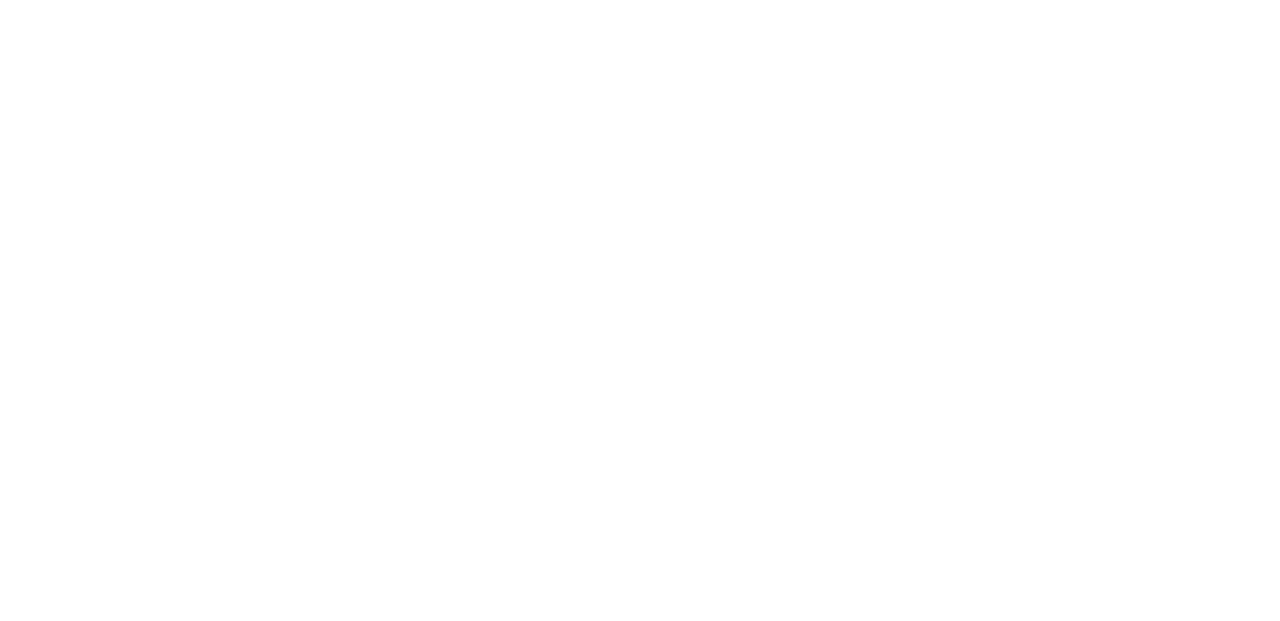
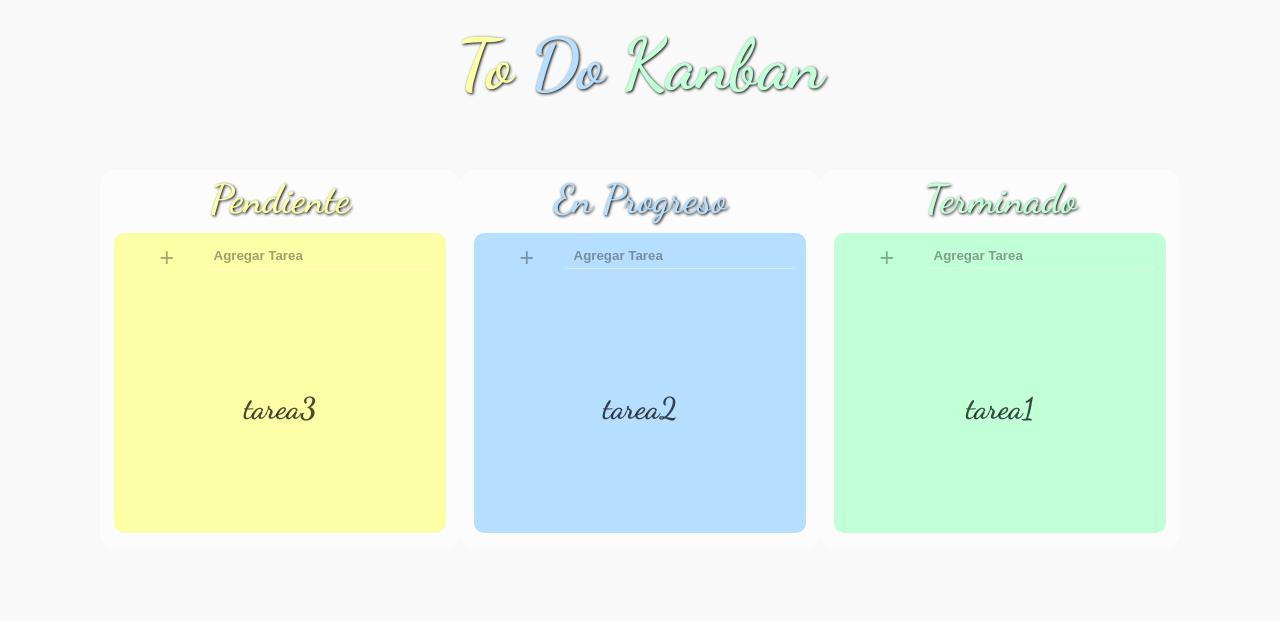
Before and after one commit to MarianoKuran/ToDoList, a plain HTML site: page index.html in a window 1280 px wide. Drawn offline with Linux system fonts and the light colour scheme.

Commit message:
Update files

```diff
--- a/index.html
+++ b/index.html
@@ -4,9 +4,59 @@
     <meta charset="UTF-8">
     <meta http-equiv="X-UA-Compatible" content="IE=edge">
     <meta name="viewport" content="width=device-width, initial-scale=1.0">
+    <link rel="stylesheet" href="style.css">
     <title>ToDoList</title>
 </head>
 <body>
+    <header>
+        <h1 class="titulo" id="titulo"><span class="span_to">To</span> <span class="span_do">Do</span> <span class="span_kan">Kanban</span> </h1>
+    </header>
+
+    <section class="dashboard">
+        <div class="tablero_brd">
+            <div class="tablero">
+                <div class="columna">
+                    <h3 class="col_1">Pendiente</h3>
+                    <div class="add-ctn_pnd">
+                        <input type="text" class="inp_t" placeholder="Agregar Tarea">
+                        <button type="submit" id="btn_agr" class="btn-agr"> + </button>
+                        <div class="tareas_ctn">
+                            <div class="tarea">
+                                <p>tarea3</p>
+                            </div>
+                        </div>
+                    </div>
+                </div>
+                <div class="columna">
+                    <h3 class="col_2">En Progreso</h3>
+                    <div class="add-ctn_pgr">
+                        <input type="text" class="inp_t"  placeholder="Agregar Tarea">
+                        <button type="submit" id="btn_agr" class="btn-agr"> + </button>
+                        <div class="tareas_ctn">
+                            <div class="tarea">
+                                <p>tarea2</p>
+                            </div>
+                        </div>
+                    </div>
+                </div>
+                <div class="columna">
+                    <h3 class="col_3"> Terminado </h3>
+                    <div class="add-ctn_trm">
+                        <input type="text" class="inp_t"  placeholder="Agregar Tarea">
+                        <button type="submit" id="btn_agr" class="btn-agr"> + </button>
+                        <div class="tareas_ctn">
+                            <div class="tarea">
+                                <p>tarea1</p>
+                            </div>
+                        </div>
+                    </div>
+                </div>
+            </div>
+        </div>
+    </section>
+
+
+
     <script src="main.js"></script>
 </body>
 </html>
--- a/style.css
+++ b/style.css
@@ -0,0 +1,198 @@
+@import url('https://fonts.googleapis.com/css2?family=Dancing+Script:wght@700&display=swap');
+
+*{
+    margin: 0;
+    padding: 0;
+    box-sizing: border-box;
+    list-style: none;
+}
+body{
+    display: flex;
+    flex-direction: column;
+    background-color: #F9F9F9;
+}
+
+header{
+    background-color: transparent;
+    display: flex;
+    justify-content: center;
+    align-items: center;
+    height: 100px;
+}
+.titulo{
+    font-family: 'Dancing Script', cursive;
+    font-size: 70px;
+    margin-top: 30px;
+}
+.span_to{
+    text-shadow: 1px 1px 3px black;
+    color:#FCFFA6 ;
+}
+.span_do{
+    text-shadow: 1px 1px 3px black;
+    color: #B5DEFF ;
+}
+.span_kan{
+    text-shadow: 1px 1px 3px black;
+    color: #C1FFD7 ;
+}
+.dashboard{
+    display: flex;
+    justify-content: center;
+    align-content: center;
+    background-color: #F9F9F9;
+}
+.tablero_brd{
+    background-color: #F9F9F9;
+    display: flex;
+    justify-content: center;
+    align-items: center;
+    border-radius: 3px;
+    margin: 20px;
+    padding: 20px 0px;
+    height: 80%;
+    width: 100%;
+}
+.tablero{
+    display: flex;
+    justify-content: center;
+    border-radius: 15px;
+    margin: 10px 20px;
+    padding: 20px 0px;
+    width: 100%;
+}
+.columna{
+    display: flex;
+    flex-direction: column;
+    align-items: center;
+    justify-content: center;
+    background-color: rgba(255, 255, 255, 0.466);
+    box-shadow: inset 1px 1px 10px rgba(255, 255, 255, 0.466);
+    border-radius: 15px;
+    height: 80%;
+    width: 30%;
+    padding: 5px;
+    overflow: hidden;
+}
+
+.col_1{
+    font-weight: bolder;
+    font-size: 40px;
+    font-family: 'Dancing Script', cursive;
+    text-shadow: 1px 1px 3px black;
+    color:#FCFFA6 ;
+}
+.col_2{
+    font-weight: bolder;
+    font-size: 40px;
+    font-family: 'Dancing Script', cursive;
+    text-shadow: 1px 1px 3px black;
+    color: #B5DEFF ;
+}
+.col_3{
+    font-weight: bolder;
+    font-size: 40px;
+    font-family: 'Dancing Script', cursive;
+    text-shadow: 1px 1px 3px black;
+    color: #C1FFD7 ;
+}
+
+.add-ctn_pnd{
+    background-color: #FCFFA6;
+    display: flex;
+    flex-wrap: wrap;
+    flex-direction: row-reverse;
+    margin: 10px 0px;
+    width: 95%;
+    height: fit-content;
+    min-height: 300px;
+    border-radius: 10px;
+}
+.add-ctn_pgr{
+    background-color: #B5DEFF;
+    display: flex;
+    flex-wrap: wrap;
+    flex-direction: row-reverse;
+    margin: 10px 0px;
+    width: 95%;
+    height: fit-content;
+    min-height: 300px;
+    border-radius: 10px;
+}
+.add-ctn_trm{
+    background-color: #C1FFD7;
+    display: flex;
+    flex-wrap: wrap;
+    flex-direction: row-reverse;
+    margin: 10px 0px;
+    width: 95%;
+    height: fit-content;
+    min-height: 300px;
+    border-radius: 10px;
+}
+
+.inp_t{
+    background-color: transparent;
+    border: transparent;
+    border-bottom: 1px solid rgba(255, 255, 255, 0.466);
+    width: 70%;
+    height: 10%;
+    min-height: 10%;
+    border-radius: 5px;
+    margin: 10px ;
+    padding: 5px 10px;
+}
+.inp_t:hover{
+    border: 1px solid rgba(0, 0, 0, 0.377);
+    background-color: rgba(255, 255, 255, 0.466);
+}
+.inp_t:focus{
+    outline: none;
+}
+.inp_t::placeholder{
+    font-weight: bolder;
+    color: rgba(51, 51, 51, 0.466);
+
+}
+.btn-agr{
+    display: flex;
+    justify-content: center;
+    align-items: center;
+    background-color: transparent;
+    border: transparent;
+    border-radius: 10px;
+    margin: 10px;
+    height: 10%;
+    min-height: 10%;
+    width: 10%;
+    color: rgba(0, 0, 0, 0.336);
+    font-size: 25px;
+}
+.btn-agr:hover{
+    color: rgba(0, 0, 0, 0.575);
+    border: 1px solid rgba(0, 0, 0, 0.377);
+    background-color: rgba(255, 255, 255, 0.466);
+}
+
+.tareas_ctn{
+    width: 100%;
+    height: 100%;
+}
+
+.tarea{
+    display: flex;
+    justify-content: center;
+    align-items: center;
+    min-width: 100%;
+    min-height: 100px;
+    height: 100px;
+    height: fit-content;
+    font-family: 'Dancing Script', cursive;
+    color: rgba(0, 0, 0, 0.712);
+    font-size: 30px;
+}
+p{
+    display: flex;
+    justify-content: center;
+    width: 90%;
+}
```
